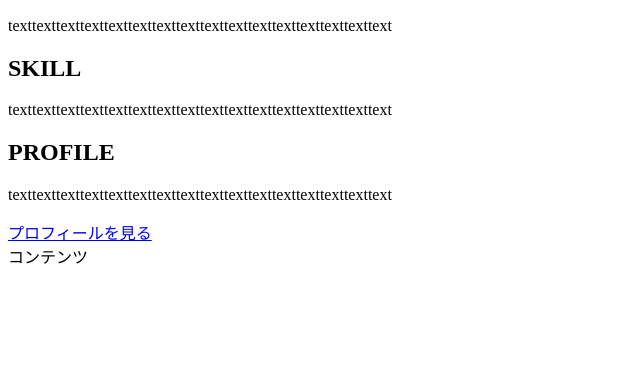
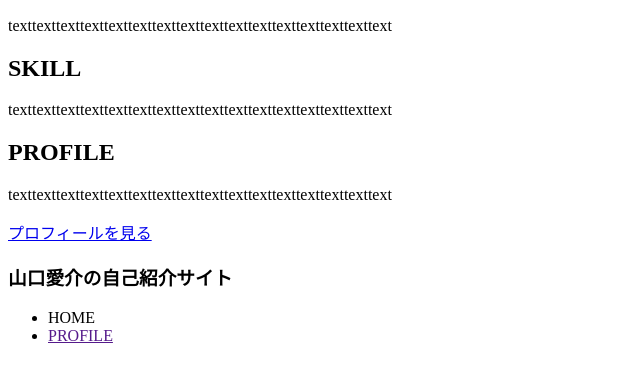
Before and after one commit to I-BIS-company/ibis_subject-yamaguchi, a plain HTML site: page index.html in a window 1280 px wide. Shown: the part 201-580 px from the top of the page, without its empty margins (0-640 px from the left). Drawn offline with Linux system fonts and the light colour scheme.

Commit message:
footerコンポーネント（大枠）追加

```diff
--- a/index.html
+++ b/index.html
@@ -45,7 +45,13 @@
     </main>
 
     <footer>
-        コンテンツ
+        <h3>山口愛介の自己紹介サイト</h3>
+            <nav>
+                <ul>
+                    <li><a href=""></a>HOME</li>
+                    <li><a href="">PROFILE</a></li>
+                </ul>
+            </nav>
     </footer>
 </body>
 </html>
```
